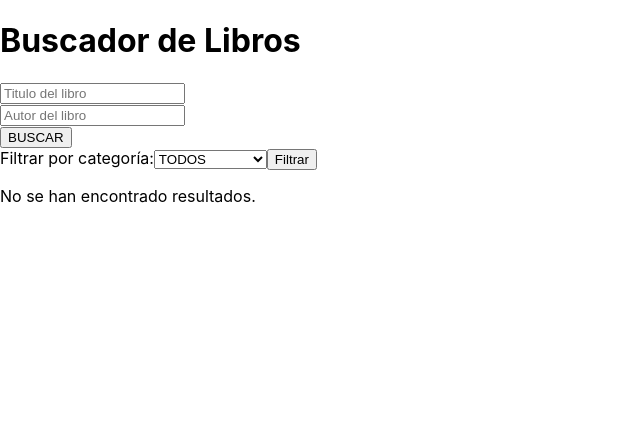
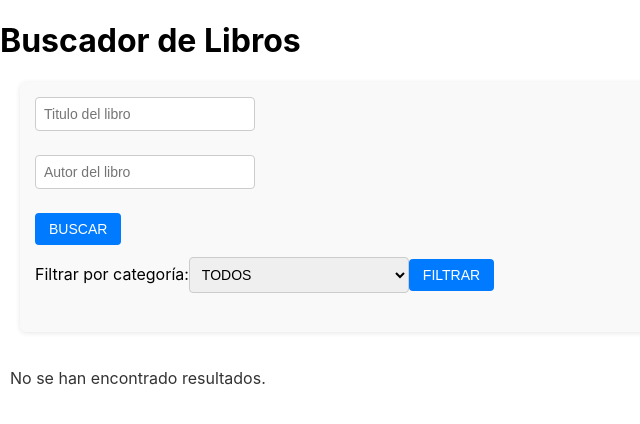
Before and after one commit to comoquieras/PAD-Practica3-JiayunZhan, a React (Create React App) app in the folder buscadorlibros/: page / in a window 1280 px wide. Shown: the top 424 px of the page, without its empty margins (0-640 px from the left). Built offline with nearby package versions, Linux system fonts and the light colour scheme.

Commit message:
falta formato del encabezado

```diff
--- /dev/null
+++ b/buscadorlibros/src/COSAS/Libro.css
@@ -0,0 +1,105 @@
+/* Contenedor principal donde se muestran los libros */
+.resultados {
+    display: flex;
+    flex-wrap: wrap; /* Permite que los libros se ajusten a nuevas filas */
+    gap: 20px; /* Espacio entre los libros */
+    justify-content: flex-start; /* Alinea los libros desde el inicio */
+    margin-top: 20px;
+    padding: 0 10px; /* Espacio interno para el contenedor */
+  }
+
+  /* Contenedor individual de cada libro */
+  .libro {
+    background-color: #f9f9f9;
+    border-radius: 6px;
+    box-shadow: 0 1px 5px rgba(0, 0, 0, 0.1);
+    width: calc(33.33% - 20px); /* Cada libro ocupa el 33% del ancho, con un pequeño margen */
+    box-sizing: border-box;
+    padding: 15px;
+    margin-bottom: 20px; /* Margen inferior para el espaciado entre las filas */
+    display: flex;
+    flex-direction: column; /* Organiza el contenido del libro de arriba hacia abajo */
+    justify-content: space-between; /* Asegura que los botones se queden al fondo del bloque */
+    min-height: 450px; /* Tamaño mínimo fijo para todos los bloques */
+    max-height: 450px; /* Tamaño máximo para evitar que los bloques se estiren demasiado */
+    overflow: hidden; /* Previene que los elementos se salgan del contenedor */
+    position: relative;
+  }
+
+  /* Títulos de los libros */
+  .libro h2 {
+    font-size: 18px;
+    color: #007bff;
+    cursor: pointer;
+    margin-bottom: 8px; /* Añade un pequeño espacio debajo del título */
+  }
+
+  /* Detalles del libro (autor y fecha) */
+  .libro .detalles {
+    display: flex;
+    justify-content: space-between; /* Distribuye los elementos a lo largo de la fila */
+    align-items: center; /* Alinea los elementos verticalmente al centro */
+    margin-bottom: 8px; /* Espacio entre autor y fecha */
+  }
+
+  .libro p {
+    font-size: 14px;
+    color: #333;
+    margin: 0 5px; /* Reduce el espacio entre autor y fecha */
+    flex-grow: 1; /* Hace que la descripción ocupe el espacio disponible */
+  }
+
+  /* Descripción del libro (se mostrará si existe) */
+  .libro .descripcion {
+    font-size: 13px;
+    color: #333;
+    margin-bottom: 12px; /* Espacio entre la descripción y los demás elementos */
+    line-height: 1.5; /* Aumenta la altura de línea para mayor legibilidad */
+    height: 80px; /* Altura fija para la descripción, pero ajustable */
+    overflow: hidden; /* Limita la descripción a una cantidad determinada de líneas */
+    text-overflow: ellipsis; /* Muestra "..." al final si se excede */
+    display: block;
+  }
+
+  /* Selector de categoría */
+  .libro select {
+    padding: 6px; /* Reducido el padding para que se vea más compacto */
+    font-size: 14px;
+    width: 100%; /* Ajusta el ancho */
+    margin-bottom: 10px; /* Espacio entre el selector y el botón */
+    border: 1px solid #ccc;
+    border-radius: 4px;
+  }
+
+  /* Botón de añadir/eliminar */
+  .libro button {
+    padding: 8px 14px;
+    font-size: 14px;
+    background-color: #007bff;
+    color: white;
+    border: none;
+    border-radius: 4px;
+    cursor: pointer;
+    transition: background-color 0.3s;
+    width: 100%;
+    margin-top: 10px; /* Esto crea espacio entre el contenido y el botón */
+  }
+
+  .libro button:hover {
+    background-color: #0056b3;
+  }
+
+  /* Responsividad para pantallas más pequeñas */
+  @media (max-width: 768px) {
+    .libro {
+      width: calc(50% - 20px); /* Dos libros por fila en pantallas más pequeñas */
+      height: auto; /* Deja que la altura sea flexible en pantallas pequeñas */
+    }
+  }
+
+  @media (max-width: 480px) {
+    .libro {
+      width: 100%; /* Un solo libro por fila en pantallas muy pequeñas */
+      height: auto; /* Deja que la altura sea flexible en pantallas pequeñas */
+    }
+  }
--- a/buscadorlibros/src/COSAS/Libro.js
+++ b/buscadorlibros/src/COSAS/Libro.js
@@ -1,4 +1,6 @@
 import React, { useState } from 'react';
+import './Libro.css';
+
 
 const Libro = ({ book, onUpdateBooks, savedBooks, onAccessBook }) => {
   const [category, setCategory] = useState(book.category || '');
--- /dev/null
+++ b/buscadorlibros/src/COSAS/Navegador.css
@@ -0,0 +1,94 @@
+/* Contenedor principal del buscador */
+.buscador {
+    margin: 20px;
+    padding: 15px;
+    background-color: #f9f9f9;
+    border-radius: 6px;
+    box-shadow: 0 1px 5px rgba(0, 0, 0, 0.1);
+  }
+
+  /* Estilos de los inputs de búsqueda */
+  .buscador input {
+    padding: 8px;
+    font-size: 14px;
+    width: 220px; /* Ancho moderado para los inputs */
+    margin-bottom: 12px;
+    border: 1px solid #ccc;
+    border-radius: 4px;
+    box-sizing: border-box;
+  }
+
+  /* Botón de búsqueda */
+  .buscador button {
+    padding: 8px 14px;
+    font-size: 14px;
+    background-color: #007bff;
+    color: white;
+    border: none;
+    border-radius: 4px;
+    cursor: pointer;
+    margin-right: 12px;
+    transition: background-color 0.3s;
+  }
+
+  .buscador button:hover {
+    background-color: #0056b3;
+  }
+
+  /* Filtro de categoría */
+  .buscador select {
+    padding: 8px;
+    font-size: 14px;
+    border: 1px solid #ccc;
+    border-radius: 4px;
+    width: 220px; /* Igual que los inputs */
+    margin-bottom: 12px;
+  }
+
+  /* Estilo para la lista de resultados */
+  .resultados {
+    display: flex;
+    flex-wrap: wrap; /* Permite que los libros se ajusten a nuevas filas */
+    gap: 15px; /* Espacio entre los libros */
+    justify-content: flex-start; /* Alinea los libros desde el inicio */
+    margin-top: 20px;
+  }
+
+  .resultados p {
+    font-size: 16px;
+    color: #333;
+  }
+
+  /* Estilo para los botones y elementos interactivos dentro de la sección de resultados */
+  .resultados button {
+    padding: 8px 14px;
+    font-size: 14px;
+    background-color: #007bff;
+    color: white;
+    border: none;
+    border-radius: 4px;
+    cursor: pointer;
+    transition: background-color 0.3s;
+  }
+
+  .resultados button:hover {
+    background-color: #0056b3;
+  }
+
+  /* Contenedor de los elementos de búsqueda y filtros */
+  .buscador div {
+    margin-bottom: 12px;
+  }
+
+  /* Responsividad para pantallas pequeñas */
+  @media (max-width: 768px) {
+    .libro {
+      width: calc(50% - 10px); /* Dos libros por fila en pantallas más pequeñas */
+    }
+  }
+
+  @media (max-width: 480px) {
+    .libro {
+      width: 100%; /* Un solo libro por fila en pantallas muy pequeñas */
+    }
+  }
--- a/buscadorlibros/src/COSAS/Navegador.js
+++ b/buscadorlibros/src/COSAS/Navegador.js
@@ -1,6 +1,7 @@
 import React, { useState, useEffect } from 'react';
 import axios from 'axios';
 import Libro from './Libro';
+import './Navegador.css';
 
 const Navegacion = () => {
 
@@ -47,7 +48,7 @@ const Navegacion = () => {
       return;
     }
     try {
-      const resultados = await axios.get(`https://www.googleapis.com/books/v1/volumes?q=${query}`);
+      const resultados = await axios.get(`https://www.googleapis.com/books/v1/volumes?q=${query}&maxResults=21`);
       if (resultados.data.items) {
         cambiarLista(resultados.data.items);
       } else {
@@ -111,7 +112,7 @@ const Navegacion = () => {
             <option value="Terror">Terror</option>
             <option value="Tecnología">Tecnología</option>
           </select>
-          <button onClick={handleSearchByCategory}>Filtrar</button>
+          <button onClick={handleSearchByCategory}>FILTRAR</button>
         </div>
       </div>
 
```
